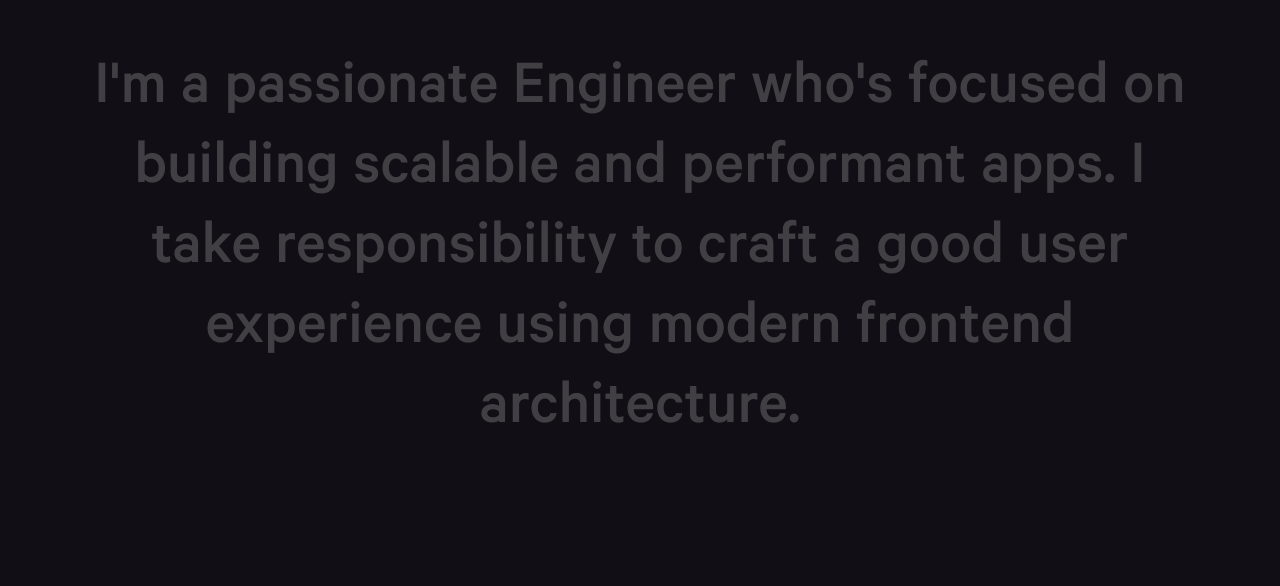
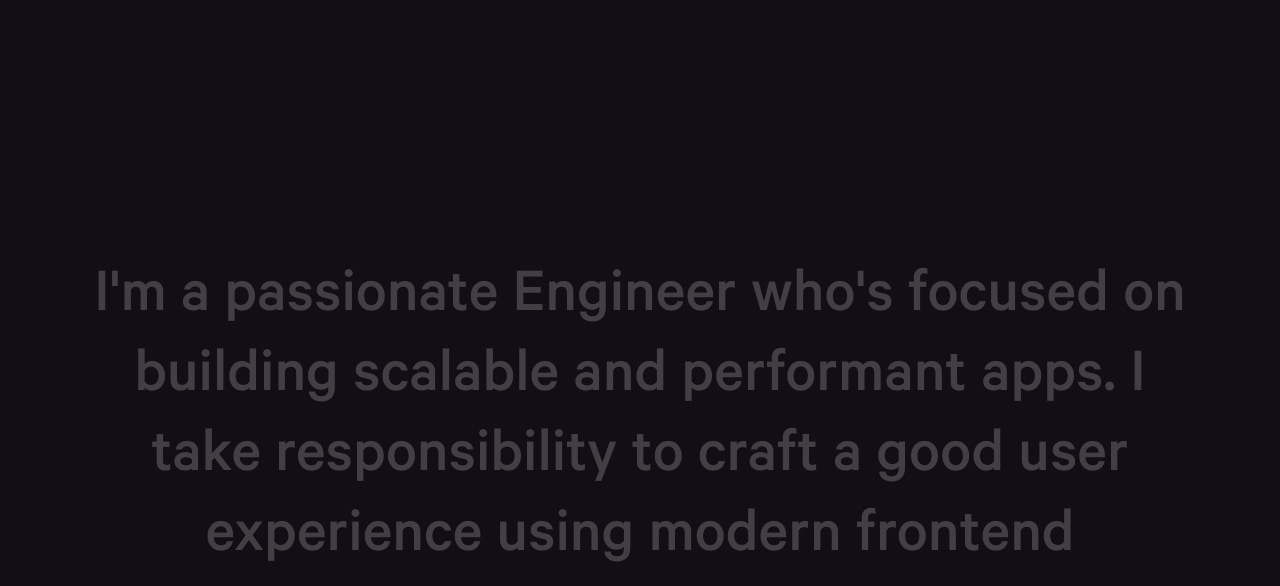
Before and after one commit to yinyang1017/personal-porfolio, a Next.js app: page / in a window 1280 px wide. Shown: the part 956-1542 px from the top of the page. Built offline with nearby package versions, Linux system fonts and the light colour scheme; no server answers.

Commit message:
refactor: use hook instead of props

```diff
--- a/components/About/About1.js
+++ b/components/About/About1.js
@@ -1,10 +1,13 @@
-import { useState, useEffect, useRef } from "react";
+import { useEffect, useRef } from "react";
 import { gsap, Linear } from "gsap";
 import { ScrollTrigger } from "gsap/dist/ScrollTrigger";
+import useWindowDimensions from "hooks/useWindowDimensions";
 
-const About1 = ({ clientHeight }) => {
+const About1 = () => {
   const quoteRef = useRef(null);
   const targetSection = useRef(null);
+
+  const { clientHeight } = useWindowDimensions();
 
   useEffect(() => {
     const timeline = gsap.timeline({
@@ -53,8 +56,8 @@ const About1 = ({ clientHeight }) => {
           className="font-medium text-[2.70rem] md:text-6xl lg:text-[4rem] text-center"
         >
           <span className="about-1 leading-tight">
-            I&apos;m a passionate Engineer who&apos;s focused on building scalable
-            and performant apps.{" "}
+            I&apos;m a passionate Engineer who&apos;s focused on building
+            scalable and performant apps.{" "}
           </span>
           <span className="about-2 leading-tight">
             I take responsibility to craft a good user experience using modern
--- a/components/About/About2.js
+++ b/components/About/About2.js
@@ -1,10 +1,13 @@
-import { useState, useEffect, useRef } from "react";
+import { useEffect, useRef } from "react";
 import { gsap, Linear } from "gsap";
 import { ScrollTrigger } from "gsap/dist/ScrollTrigger";
+import useWindowDimensions from "hooks/useWindowDimensions";
 
-const About2 = ({ clientHeight }) => {
+const About2 = () => {
   const quoteRef = useRef(null);
   const targetSection = useRef(null);
+
+  const { clientHeight } = useWindowDimensions();
 
   useEffect(() => {
     const timeline = gsap.timeline({
--- a/components/Collaboration/Collabaration.js
+++ b/components/Collaboration/Collabaration.js
@@ -1,10 +1,13 @@
 import { useEffect, useRef } from "react";
 import { gsap, Linear } from "gsap";
 import { ScrollTrigger } from "gsap/dist/ScrollTrigger";
+import useWindowDimensions from "hooks/useWindowDimensions";
 
-const Collaboration = ({ clientHeight }) => {
+const Collaboration = () => {
   const quoteRef = useRef(null);
   const targetSection = useRef(null);
+
+  const { clientHeight } = useWindowDimensions();
 
   useEffect(() => {
     const smallScreen = document.body.clientWidth < 767;
--- a/components/Projects/Projects.js
+++ b/components/Projects/Projects.js
@@ -3,10 +3,13 @@ import { MENULINKS, PROJECTS } from "../../constants";
 import { gsap, Linear } from "gsap";
 import { ScrollTrigger } from "gsap/dist/ScrollTrigger";
 import ProjectTile from "./ProjectTile/ProjectTile";
+import useWindowDimensions from "hooks/useWindowDimensions";
 
-const Projects = ({ isDesktop, clientHeight }) => {
+const Projects = ({ isDesktop }) => {
   const targetSection = useRef(null);
   const sectionTitle = useRef(null);
+
+  const { clientHeight } = useWindowDimensions();
 
   useEffect(() => {
     let projectsScrollTrigger;
--- a/components/Work/Work.js
+++ b/components/Work/Work.js
@@ -8,8 +8,9 @@ import { Howl } from "howler";
 import styles from "./Work.module.scss";
 import Button from "../Button/Button";
 import VanillaTilt from "vanilla-tilt";
+import useWindowDimensions from "hooks/useWindowDimensions";
 
-const Work = ({ clientWidth }) => {
+const Work = () => {
   const targetSection = useRef(null);
   const inputRef = useRef(null);
   const macRef = useRef(null);
@@ -23,6 +24,8 @@ const Work = ({ clientWidth }) => {
   const [macTopStyle, setMacTopStyle] = useState({});
   const [activeIndex, setActiveIndex] = useState(0);
   const [reveal, setReveal] = useState(0);
+
+  const { clientWidth } = useWindowDimensions();
 
   const options = {
     max: 10,
@@ -170,7 +173,7 @@ const Work = ({ clientWidth }) => {
                             type="checkbox"
                             name={company}
                             ref={inputRef}
-                            // checked={checked[index]}
+                            checked={checked[index]}
                             onChange={() => handleChange(index)}
                             className="link"
                           />
@@ -294,13 +297,11 @@ const Work = ({ clientWidth }) => {
                       {WORK[activeIndex]?.range}
                     </p>
                     <ul className="text-base mt-6 list-disc ml-2 z-30">
-                      {WORK[activeIndex]?.responsibilities.map((r) => {
-                        return (
-                          <li key={r} className="mt-2">
-                            {r}
-                          </li>
-                        );
-                      })}
+                      {WORK[activeIndex]?.responsibilities.map((r) => (
+                        <li key={r} className="mt-2">
+                          {r}
+                        </li>
+                      ))}
                     </ul>
                   </div>
                 </Fade>
--- /dev/null
+++ b/hooks/useWindowDimensions.js
@@ -0,0 +1,22 @@
+import { useState, useEffect } from "react";
+
+const useWindowDimensions = () => {
+  const [windowDimensions, setWindowDimensions] = useState({});
+
+  useEffect(() => {
+    const handleResize = () => {
+      const { innerWidth: clientWidth, innerHeight: clientHeight } = window;
+      setWindowDimensions({
+        clientWidth,
+        clientHeight,
+      });
+    };
+
+    window.addEventListener("resize", handleResize);
+    return () => window.removeEventListener("resize", handleResize);
+  }, []);
+
+  return windowDimensions;
+};
+
+export default useWindowDimensions;
```
